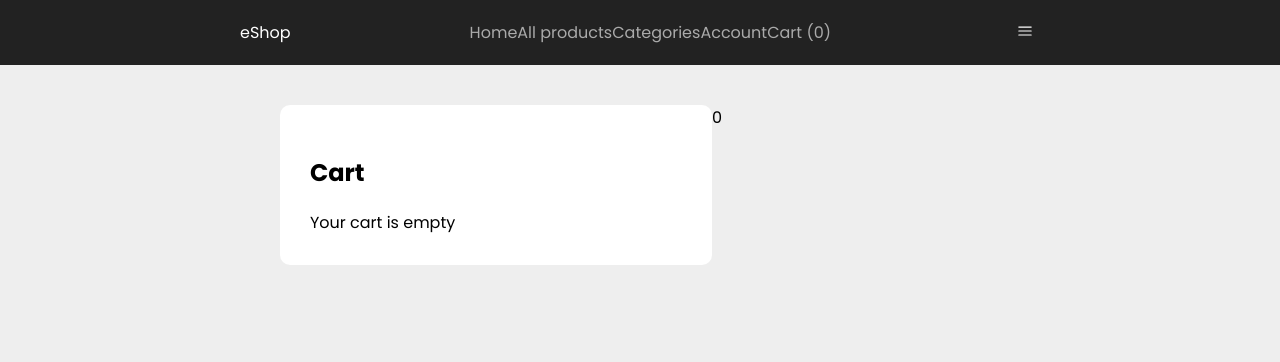
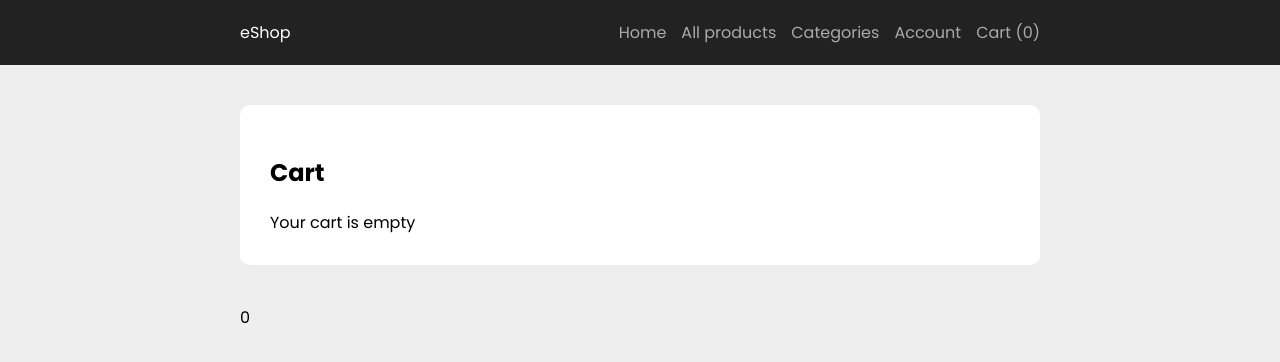
Before and after one commit to Aero385/estore, a Next.js app in the folder front/: page /cart in a window 1280 px wide. Shown: the top 362 px of the page. Built offline with nearby package versions, Linux system fonts and the light colour scheme.

Commit message:
mobile adaptive, category page

```diff
--- a/front/components/Header.js
+++ b/front/components/Header.js
@@ -1,7 +1,7 @@
 import Link from "next/link";
 import styled from 'styled-components';
 import Center from "./Center";
-import { useContext } from "react";
+import { useContext, useState } from "react";
 import { CartContext } from "./CartContext";
 import BarsIcon from "./icons/Bars";
 
@@ -11,6 +11,8 @@ const StyledHeader = styled.header`
 const Logo = styled(Link)`
   color: #fff;
   text-decoration: none;
+  position: relative;
+  z-index: 3;
 `;
 
 const Wrapper = styled.div`
@@ -20,13 +22,34 @@ const Wrapper = styled.div`
 `;
 
 const StyledNav = styled.nav`
-  display: block;
-  gap: 15px
+  ${props => props.mobileNavActive ? `
+    display: block;
+  ` : `
+    display: none;
+  `}
+  gap: 15px;
+  position: fixed;
+  top: 0;
+  bottom: 0;
+  left: 0;
+  right: 0;
+  padding: 70px 20px 20px;
+  background-color: #222;
+  @media screen and (min-width: 768px) {
+    display: flex;
+    position: static;
+    padding: 0;
+  }
 `;
 
 const NavLink = styled(Link)`
+  display: block;
   color: #aaa;
   text-decoration: none;
+  padding: 10px 0;
+  @media screen and (min-width: 768px) {
+    padding: 0;
+  }
 `;
 
 const NavButton = styled.button`
@@ -36,23 +59,28 @@ const NavButton = styled.button`
   border: 0;
   color: white;
   cursor: pointer;
+  z-index: 3;
+  @media screen and (min-width: 768px) {
+    display: none;
+  }
 `;
 
 export default function Header() {
   const {cartProducts} = useContext(CartContext);
+  const [mobileNavActive, setMobileNavActive] = useState(false);
   return (
     <StyledHeader>
       <Center>
         <Wrapper>
           <Logo href={'/'}>eShop</Logo>
-          <StyledNav>
+          <StyledNav mobileNavActive={mobileNavActive}>
             <NavLink href={'/'}>Home</NavLink>
             <NavLink href={'/products'}>All products</NavLink>
             <NavLink href={'/categories'}>Categories</NavLink>
             <NavLink href={'/account'}>Account</NavLink>
             <NavLink href={'/cart'}>Cart ({cartProducts.length})</NavLink>
           </StyledNav>
-          <NavButton>
+          <NavButton onClick={() => setMobileNavActive(prev => !prev)}>
             <BarsIcon/>
           </NavButton>
         </Wrapper>
--- a/front/components/ProductsGrid.js
+++ b/front/components/ProductsGrid.js
@@ -4,8 +4,11 @@ import ProductBox from "./ProductBox";
 
 const StyledProductsGrid = styled.div`
   display: grid;
-  grid-template-columns: 1fr 1fr 1fr 1fr;
+  grid-template-columns: 1fr 1fr;
   gap: 20px;
+  @media screen and (min-width: 768px) {
+    grid-template-columns: 1fr 1fr 1fr 1fr;
+  }
 `;
 
 export default function ProductsGrid({products}) {
--- a/front/pages/cart.js
+++ b/front/pages/cart.js
@@ -10,9 +10,12 @@ import styled from "styled-components";
 
 const ColumnsWrapper = styled.div`
   display: grid;
-  grid-template-columns: 1.2fr .8fr;
-
-  margin: 40px;
+  grid-template-columns: 1fr;
+  media screen and (min-width: 768px) {
+    grid-template-columns: 1.2fr .8fr;
+  }
+  gap: 40px;
+  margin-top: 40px;
 `;
 
 const Box = styled.div`
@@ -26,22 +29,36 @@ const ProductInfoCell = styled.td`
 `;
 
 const ProductImageBox = styled.div`
-  width: 100px;
-  height: 100px;
-  padding: 10px;
+  width: 70px;
+  height: 70px;
+  padding: 2px;
   border: 1px solid rgba(0, 0, 0, 0.1);
   display: flex;
   align-items: center;
   justify-content: center;
   border-radius: 10px;
   img{
-    max-width: 80px;
-    max-heigth: 80px;
+    max-width: 60px;
+    max-heigth: 60px;
+  }
+  media screen and (min-width: 768px) {
+    padding: 10px;
+    width: 100px;
+    height: 100px;
+    img{
+      max-width: 80px;
+      max-heigth: 80px;
+    }
   }
 `;
 
 const QuantityLabel = styled.span`
-  padding: 0 3px;
+  padding: 0 15px;
+  display: block;
+  @media screen and (min-width: 768px) {
+    display: inline-block;
+    padding: 0 10px;
+  }
 `;
 
 const CityHolder = styled.div`
@@ -149,7 +166,7 @@ if (isSuccess){
                           onClick={() => lessOfThisProduct(product._id)}
                         >-</Button>
                         <QuantityLabel>
-                         {cartProducts.filter(id => id === product._id).length}
+                          {cartProducts.filter(id => id === product._id).length}
                         </QuantityLabel>
                         <Button
                           onClick={() => moreOfThisProduct(product._id)}
--- a/front/pages/product/[id].js
+++ b/front/pages/product/[id].js
@@ -13,9 +13,12 @@ import styled from "styled-components";
 
 const ColWrapper = styled.div`
   display: grid;
-  grid-template-columns: .8fr 1.2fr;
+  grid-template-columns: 1fr;
   gap: 40px;
   margin-top: 40px;
+  @media screen and (min-width: 768px) {
+    grid-template-columns: .8fr 1.2fr;
+  }
 `;
 
 const PriceRow = styled.div`
```
Also changed, not shown: front/components/Featured.js (+24 -3 lines), front/components/ProductBox.js (+12 -2 lines), front/models/Category.js (added, +9 -0 lines), front/pages/categories.js (added, +48 -0 lines).
